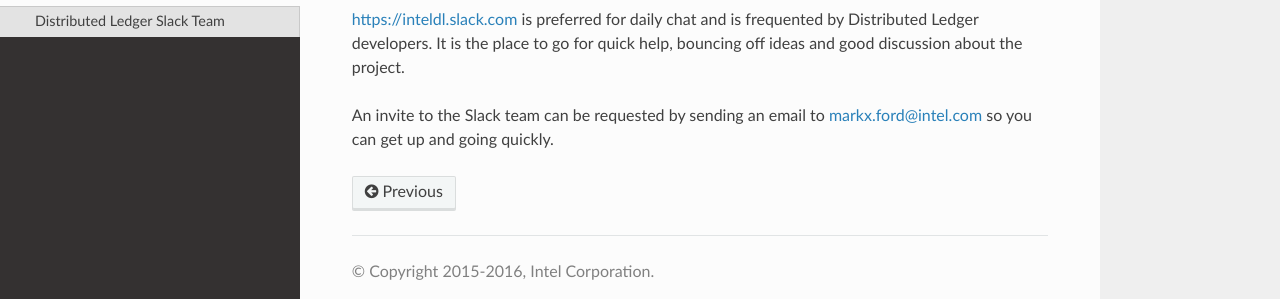
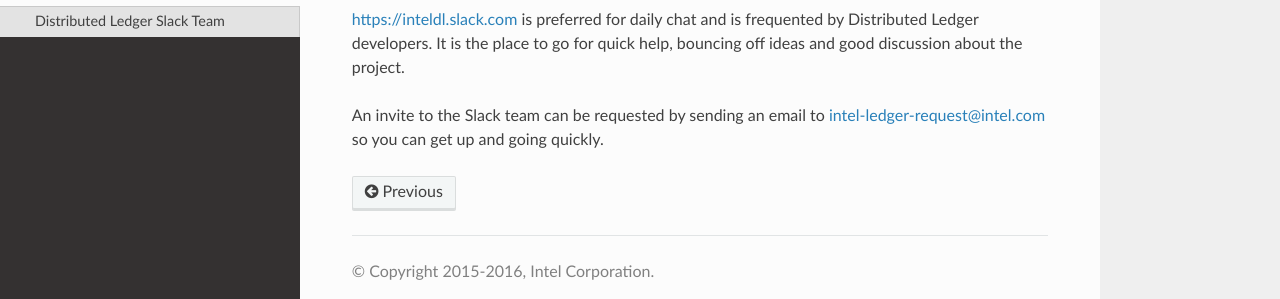
Before and after one commit to hyperledger-archives/sawtooth-core, a Sphinx documentation site: the page built from source/community.rst, in a window 1280 px wide. Shown: the part 304-603 px from the top of the page. Built offline with Sphinx 7.4.7 and the Read the Docs theme 2.0.0, drawn with Linux system fonts in a browser that asks for light colours; pages that are not in the unit, such as notebooks, are missing from menus.

Commit message:
Change community email address

```diff
--- a/source/community.rst
+++ b/source/community.rst
@@ -15,4 +15,4 @@
 bouncing off ideas and good discussion about the project.
 
 An invite to the Slack team can be requested by sending an email to
-markx.ford@intel.com so you can get up and going quickly.
+intel-ledger-request@intel.com so you can get up and going quickly.
```
